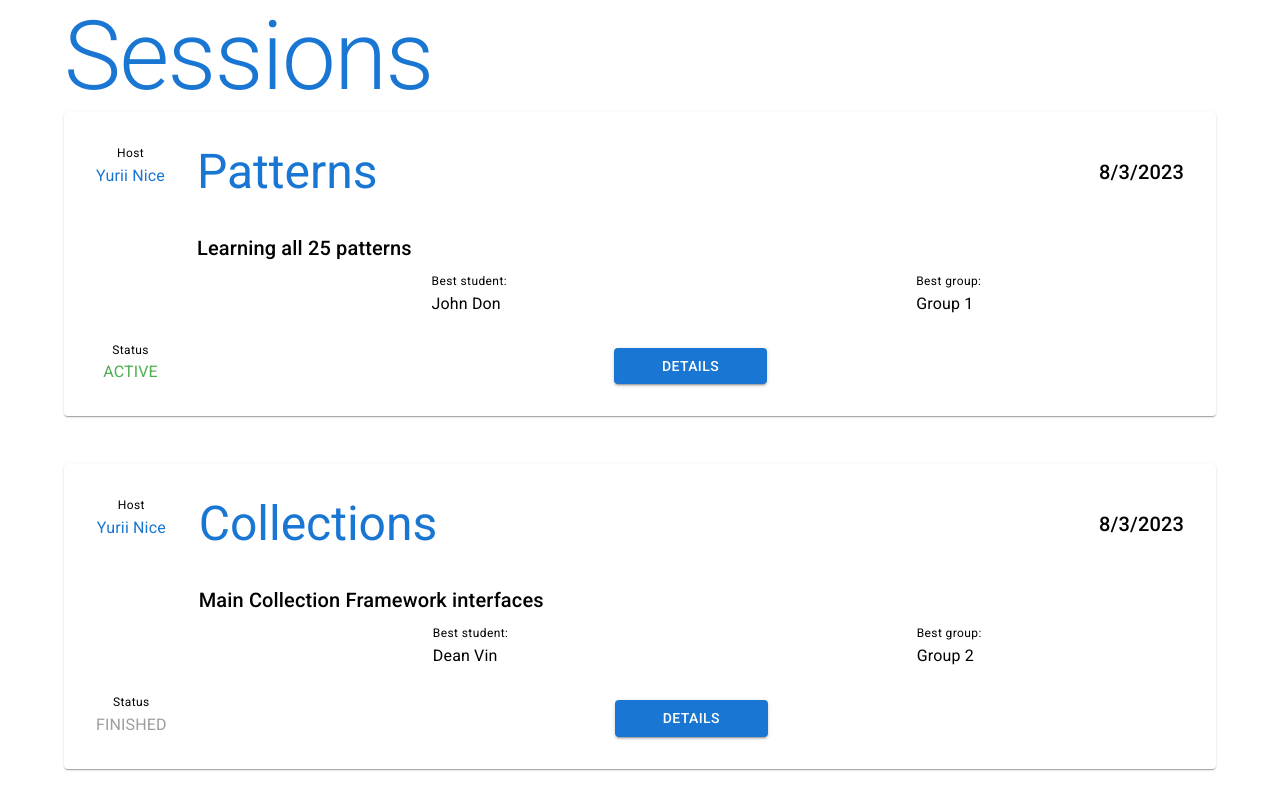
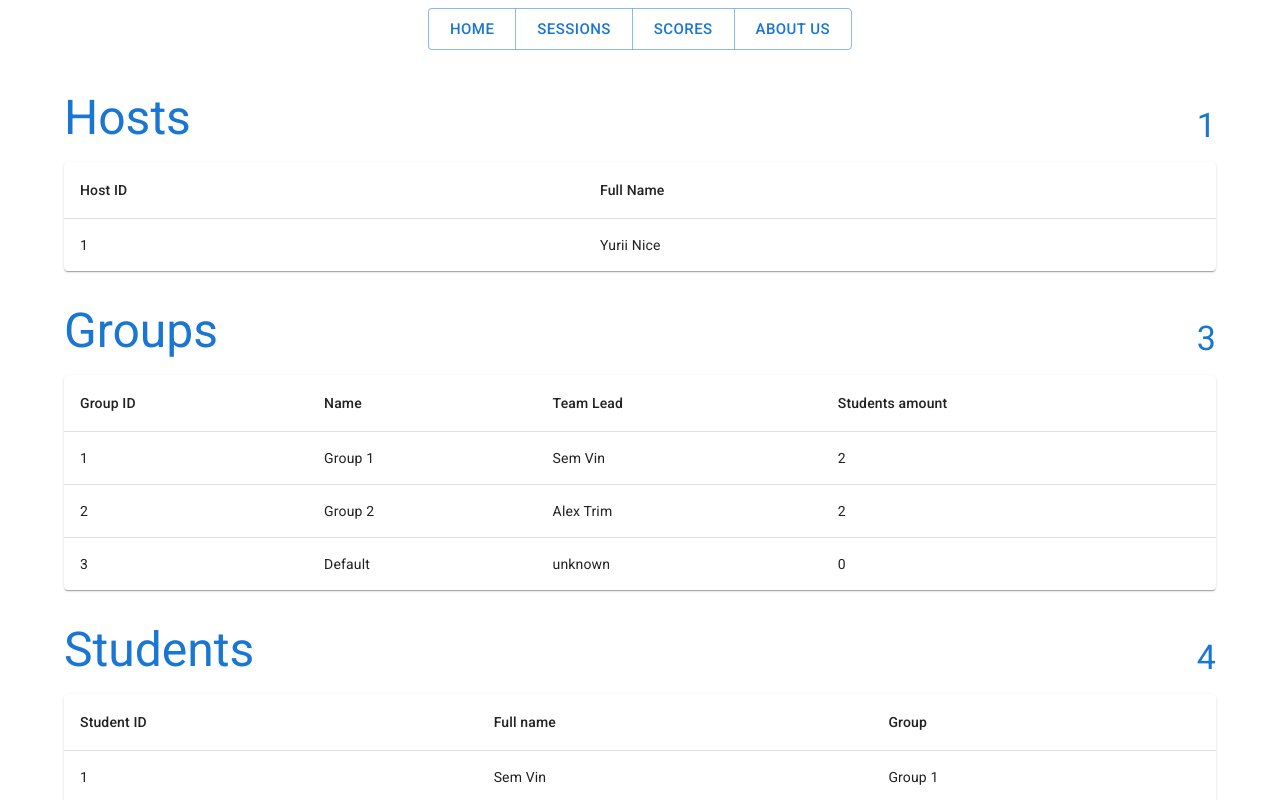
Before and after one commit to Wiggmund/QuizMates-Client, a React (Create React App) app: page / in a window 1280 px wide. Shown: the top 800 px of the page. Built offline with nearby package versions, Linux system fonts and the light colour scheme.

Commit message:
Basic routes

```diff
--- a/src/components/AppBar/AppBar.tsx
+++ b/src/components/AppBar/AppBar.tsx
@@ -1,5 +1,7 @@
 import { Box, Button, ButtonGroup } from "@mui/material";
 import React from "react";
+import { Link } from "react-router-dom";
+import { Endpoints } from "../../constants";
 
 type Props = {};
 
@@ -16,10 +18,18 @@ const AppBar = (props: Props) => {
       }}
     >
       <ButtonGroup size="large" aria-label="large button group">
-        <Button key="home">Home</Button>
-        <Button key="sessions">Sessions</Button>
-        <Button key="scores">Scores</Button>
-        <Button key="aboutUs">About US</Button>
+        <Link to={Endpoints.homePage}>
+          <Button key="home">Home</Button>
+        </Link>
+        <Link to={Endpoints.sessionsPage}>
+          <Button key="sessions">Sessions</Button>
+        </Link>
+        <Link to={Endpoints.homePage}>
+          <Button key="scores">Scores</Button>
+        </Link>
+        <Link to={Endpoints.homePage}>
+          <Button key="aboutUs">About US</Button>
+        </Link>
       </ButtonGroup>
     </Box>
   );
--- /dev/null
+++ b/src/constants.ts
@@ -0,0 +1,4 @@
+export const Endpoints = {
+  homePage: "/",
+  sessionsPage: "/sessions",
+};
--- a/src/index.tsx
+++ b/src/index.tsx
@@ -1,25 +1,29 @@
-import React from 'react';
-import ReactDOM from 'react-dom/client';
-import './index.css';
-import App from './App';
-import reportWebVitals from './reportWebVitals';
+import React from "react";
+import ReactDOM from "react-dom/client";
+import "./index.css";
+import App from "./App";
+import reportWebVitals from "./reportWebVitals";
 
-import '@fontsource/roboto/300.css';
-import '@fontsource/roboto/400.css';
-import '@fontsource/roboto/500.css';
-import '@fontsource/roboto/700.css';
-import { CssBaseline } from '@mui/material';
-import { Provider } from 'react-redux';
-import { AppStore } from './redux';
+import "@fontsource/roboto/300.css";
+import "@fontsource/roboto/400.css";
+import "@fontsource/roboto/500.css";
+import "@fontsource/roboto/700.css";
+import { CssBaseline } from "@mui/material";
+import { Provider } from "react-redux";
+import { AppStore } from "./redux";
+import { RouterProvider } from "react-router-dom";
+import { rootRouter } from "./routes";
 
-const root = ReactDOM.createRoot(document.getElementById('root') as HTMLElement);
+const root = ReactDOM.createRoot(
+  document.getElementById("root") as HTMLElement
+);
 root.render(
-	<React.StrictMode>
-		<CssBaseline />
-		<Provider store={AppStore}>
-			<App />
-		</Provider>
-	</React.StrictMode>
+  <React.StrictMode>
+    <CssBaseline />
+    <Provider store={AppStore}>
+      <RouterProvider router={rootRouter} />
+    </Provider>
+  </React.StrictMode>
 );
 
 // If you want to start measuring performance in your app, pass a function
--- a/src/pages/Sessions/Sessions.tsx
+++ b/src/pages/Sessions/Sessions.tsx
@@ -1,13 +1,14 @@
 import React from "react";
 import Container from "@mui/material/Container";
 import Typography from "@mui/material/Typography";
-import { SessionsList } from "../../components";
+import { AppBar, SessionsList } from "../../components";
 
 type Props = {};
 
 const Sessions = (props: Props) => {
   return (
     <Container maxWidth="lg">
+      <AppBar />
       <Typography variant="h1" color="primary">
         Sessions
       </Typography>
--- /dev/null
+++ b/src/routes.tsx
@@ -0,0 +1,17 @@
+import { createBrowserRouter } from "react-router-dom";
+import { HomePage, SessionsPage } from "./pages";
+
+export const rootRouter = createBrowserRouter([
+  {
+    path: "/",
+    element: <HomePage />,
+  },
+  {
+    path: "/sessions",
+    element: <SessionsPage />,
+  },
+  {
+    path: "/students/:studentId",
+    element: <div>Student page</div>,
+  },
+]);
```
